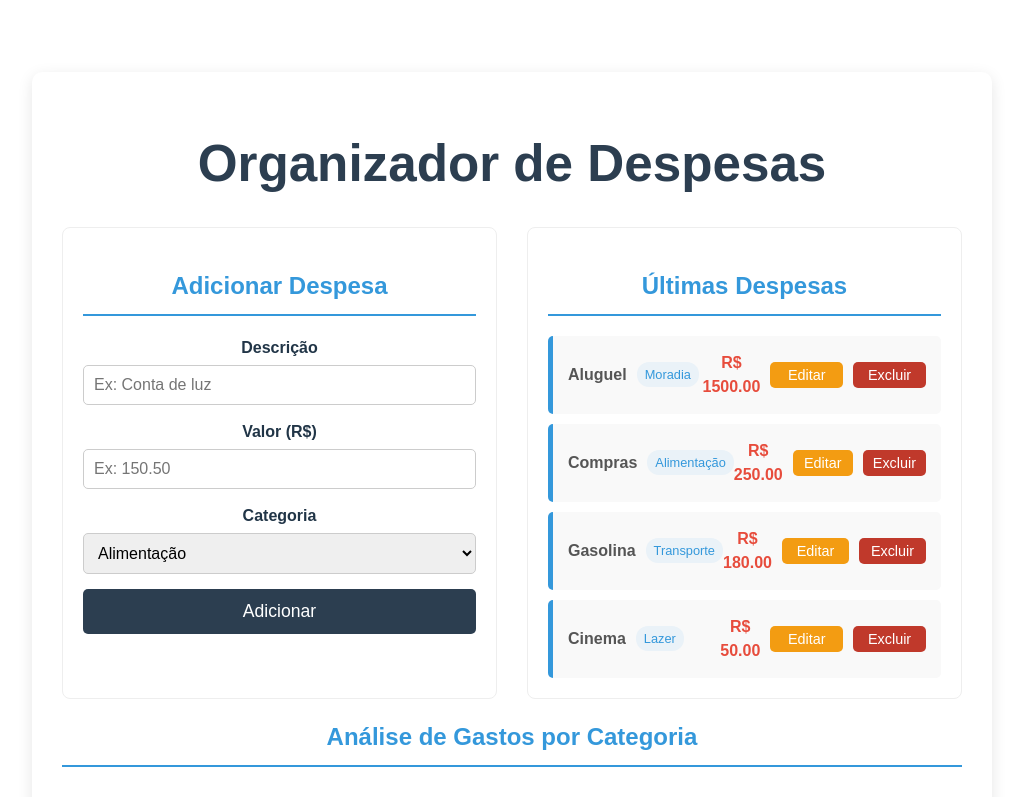
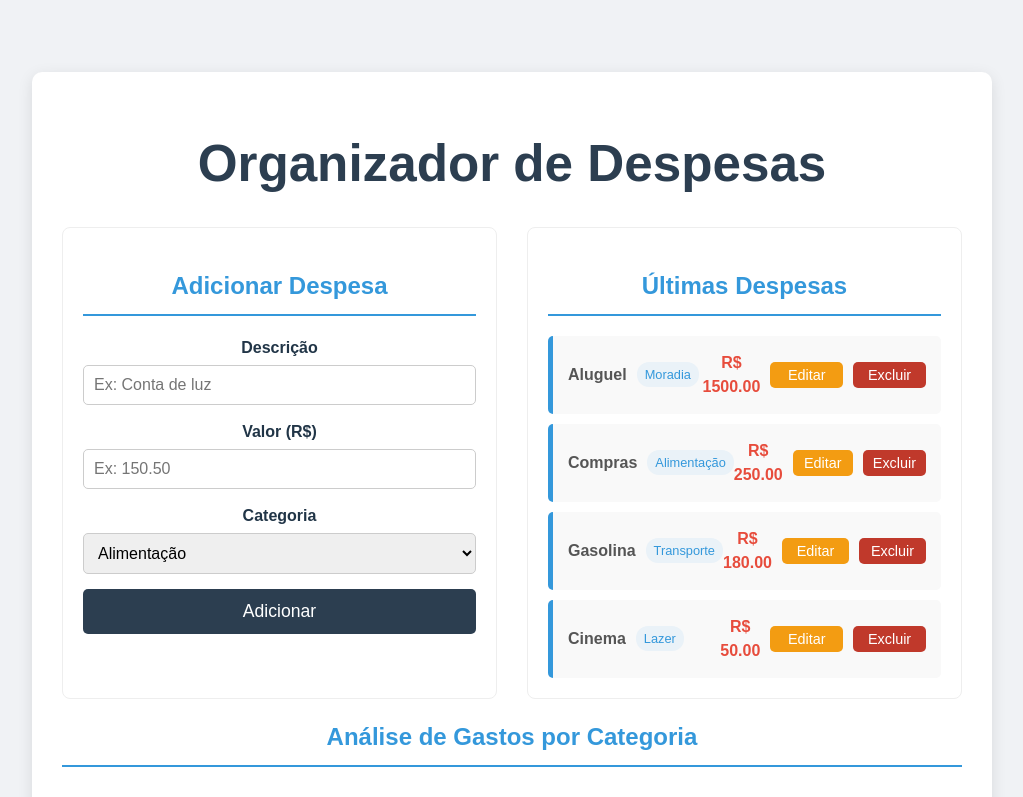
Before and after one commit to naftaliferreira/organizador-de-despesas, a Vue app: page / in a window 1280 px wide. Shown: the top 797 px of the page, without its empty margins (128-1151 px from the left). Built offline with nearby package versions, Linux system fonts and the light colour scheme.

Commit message:
chorus: add style project

```diff
--- a/src/style.css
+++ b/src/style.css
@@ -24,10 +24,10 @@ a:hover {
 
 body {
   margin: 0;
-  display: flex;
-  place-items: center;
   min-width: 320px;
   min-height: 100vh;
+  background-color: #f0f2f5;
+  font-family: sans-serif;
 }
 
 h1 {
```
